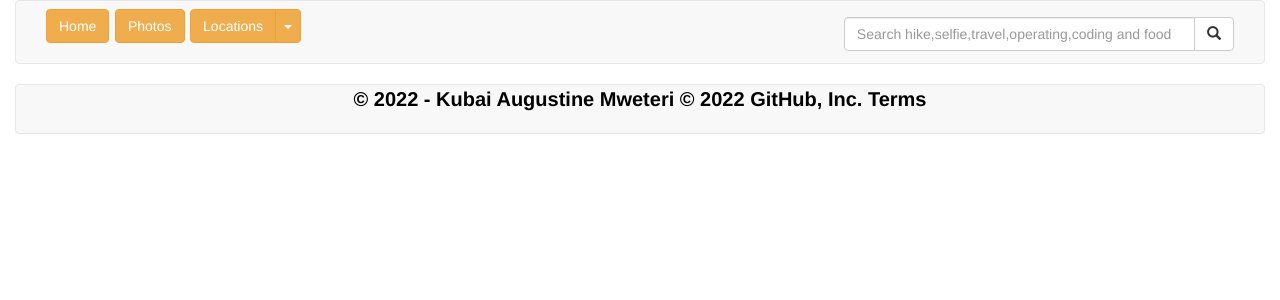
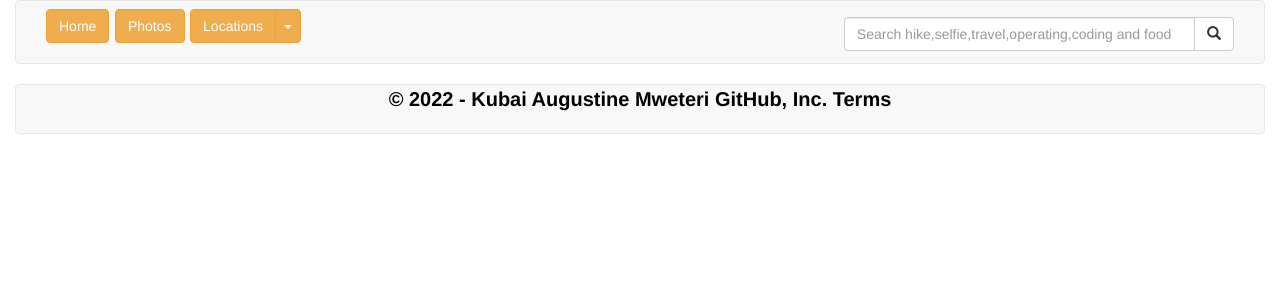
Before and after one commit to Teri11/My-Gallery, a Django app: template mypic/templates/base.html in a window 1280 px wide. Shown: the top 300 px of the page. Run offline with Django 4.2, Linux system fonts and the light colour scheme; the template is opened without the code that fills it, so the values that code supplies are empty; some libraries are stand-ins or nearby versions.

```diff
--- a/mypic/templates/base.html
+++ b/mypic/templates/base.html
@@ -25,7 +25,7 @@
     <div class="navbar navbar-default footer">
       <div class="container">
         <p class="text-center">
-             <a href="" target="_blank" >© 2022 - Kubai Augustine Mweteri © 2022 GitHub, Inc.
+             <a href="" target="_blank" >© 2022 - Kubai Augustine Mweteri GitHub, Inc.
                 Terms</a>
         </p>
 
```
